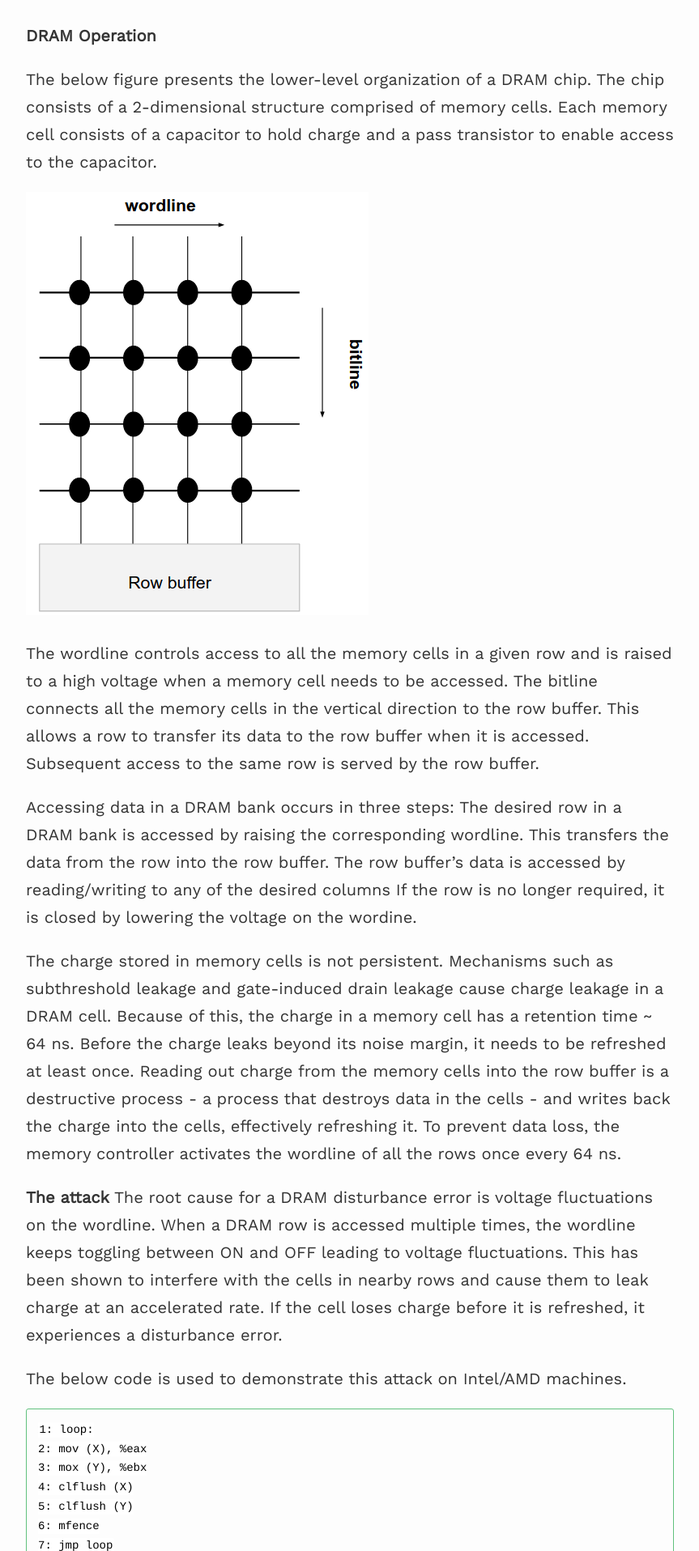
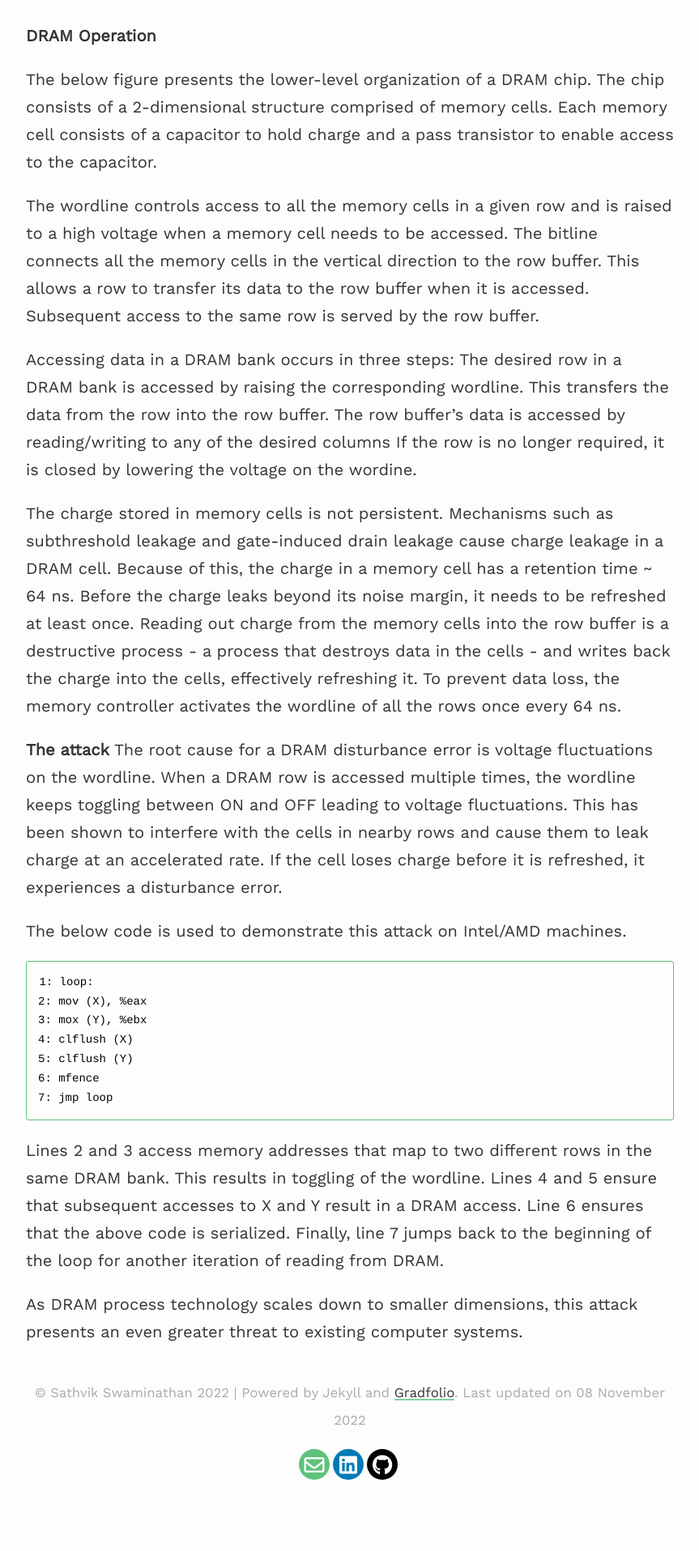
Before and after one commit to sathvikswaminathan/webpage, a Jekyll site: the page built from _posts/2022-11-08-flipping-bits-in.md, in a window 1280 px wide. Shown: the part 1133-3049 px from the top of the page at 81% size, without its empty margins (208-1071 px from the left). Built offline with Jekyll 4.4.1, drawn with Linux system fonts in a browser that asks for light colours; nearby versions of some CDN libraries; after the commit the page ends 2965 px from its top, so only the background shows below that.

```diff
--- a/_posts/2022-11-08-flipping-bits-in.md
+++ b/_posts/2022-11-08-flipping-bits-in.md
@@ -21,7 +21,6 @@ If a cell is disturbed beyond its noise margin, then it'll experience a disturba
 
 The below figure presents the lower-level organization of a DRAM chip. The chip consists of a 2-dimensional structure comprised of memory cells. Each memory cell consists of a capacitor to hold charge and a pass transistor to enable access to the capacitor.
 
-![DRAM structure](/assets/images/dram.png)
 
 The wordline controls access to all the memory cells in a given row and is raised to a high voltage when a memory cell needs to be accessed. The bitline connects all the memory cells in the vertical direction to the row buffer. This allows a row to transfer its data to the row buffer when it is accessed. Subsequent access to the same row is served by the row buffer.
 
```
